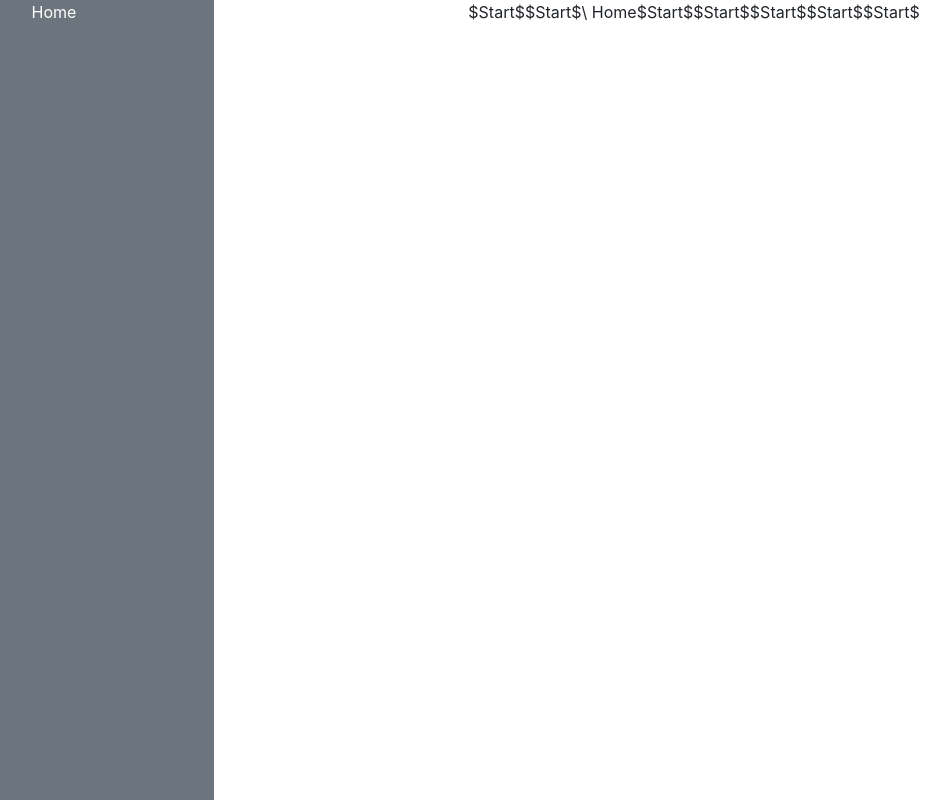
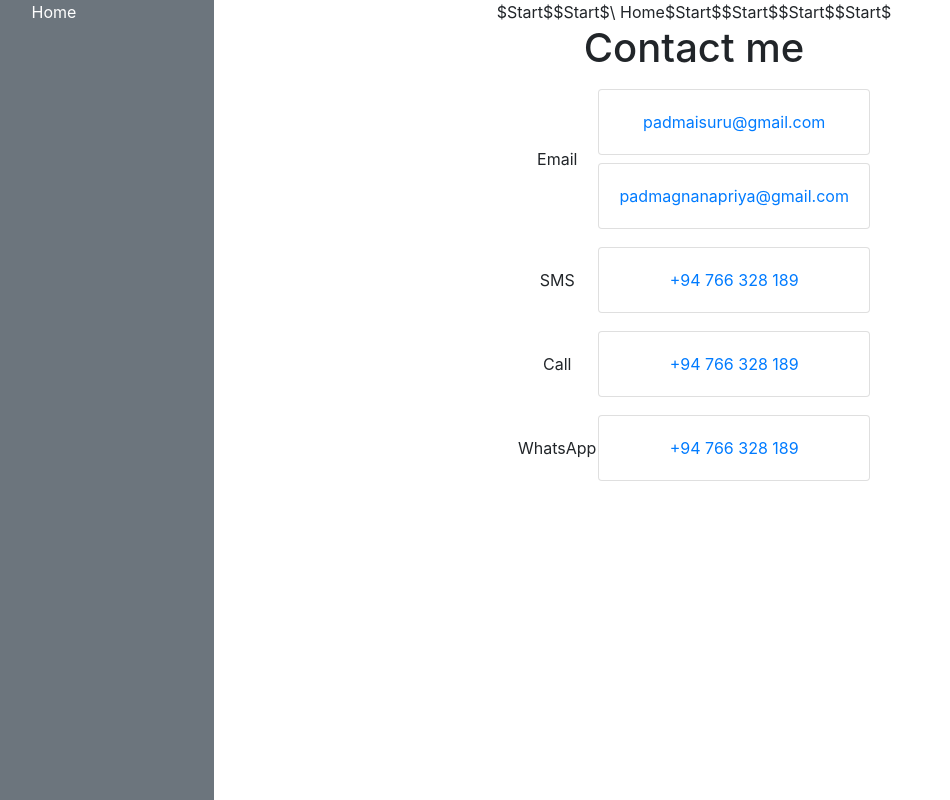
Before and after one commit to PadmaGnanapriya/PadmaGnanapriya.github.io, a React (Create React App) app: page / in a window 1280 px wide. Shown: the whole page, without its empty margins (106-1056 px from the left). Built offline with nearby package versions, Linux system fonts and the light colour scheme.

Commit message:
Create contact page and footer

```diff
--- a/src/asserts/Contact.tsx
+++ b/src/asserts/Contact.tsx
@@ -1,11 +1,54 @@
 import React from 'react';
+import {Card} from "react-bootstrap";
 
 const Contact: React.FC = () => {
   return (
     <React.Fragment>
-      $Start$
+      <h1>Contact me</h1>
+      <table id='contact' className='m-auto'>
+        <tr>
+          <td>Email</td>
+          <td>
+            <Card body className='my-2'>
+            <a href="mailto:padmaisuru@gmail.com">padmaisuru@gmail.com</a>
+          </Card>
+
+            <Card body className='my-2'>
+              <a href="mailto:padmagnanapriya@gmail.com">padmagnanapriya@gmail.com</a>
+            </Card>
+          </td>
+        </tr>
+        <tr>
+          <td>SMS</td>
+          <td>
+            <Card body className='my-2 my-1' >
+              <a href="sms:+94766328189">+94 766 328 189</a>
+            </Card>
+          </td>
+        </tr>
+        <tr>
+          <td>Call</td>
+          <td>
+            <Card body className='my-2 my-1' >
+              <a href="tel:+94766328189">+94 766 328 189</a>
+            </Card>
+          </td>
+        </tr>
+        <tr>
+          <td>WhatsApp</td>
+          <td>
+            <Card body className='my-2 my-1' >
+              <a href="https://api.whatsapp.com/send?phone=+94766328189">+94 766 328 189</a>
+            </Card>
+          </td>
+        </tr>
+      </table>
+
+
+
+
+
     </React.Fragment>
   );
 }
-
 export default Contact;
```
Also changed, not shown: src/asserts/Footer.tsx (added, +12 -0 lines).
